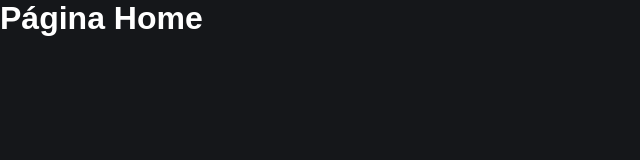
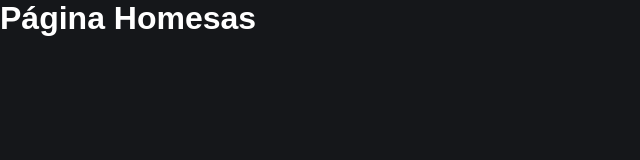
Before and after one commit to jorgeacruz/Lakers-Task-ReactJs, a React (Create React App) app: page / in a window 1280 px wide. Shown: the top 160 px of the page, without its empty margins (0-640 px from the left). Built offline with nearby package versions, Linux system fonts and the light colour scheme.

Commit message:
Login system with ReactJs

```diff
--- a/src/pages/Home/index.js
+++ b/src/pages/Home/index.js
@@ -1,7 +1,7 @@
 export default function Home(){
     return(
       <div>
-        <h1>Página Home</h1>
+        <h1>Página Homesas</h1>
       </div>
     )
   }
```
